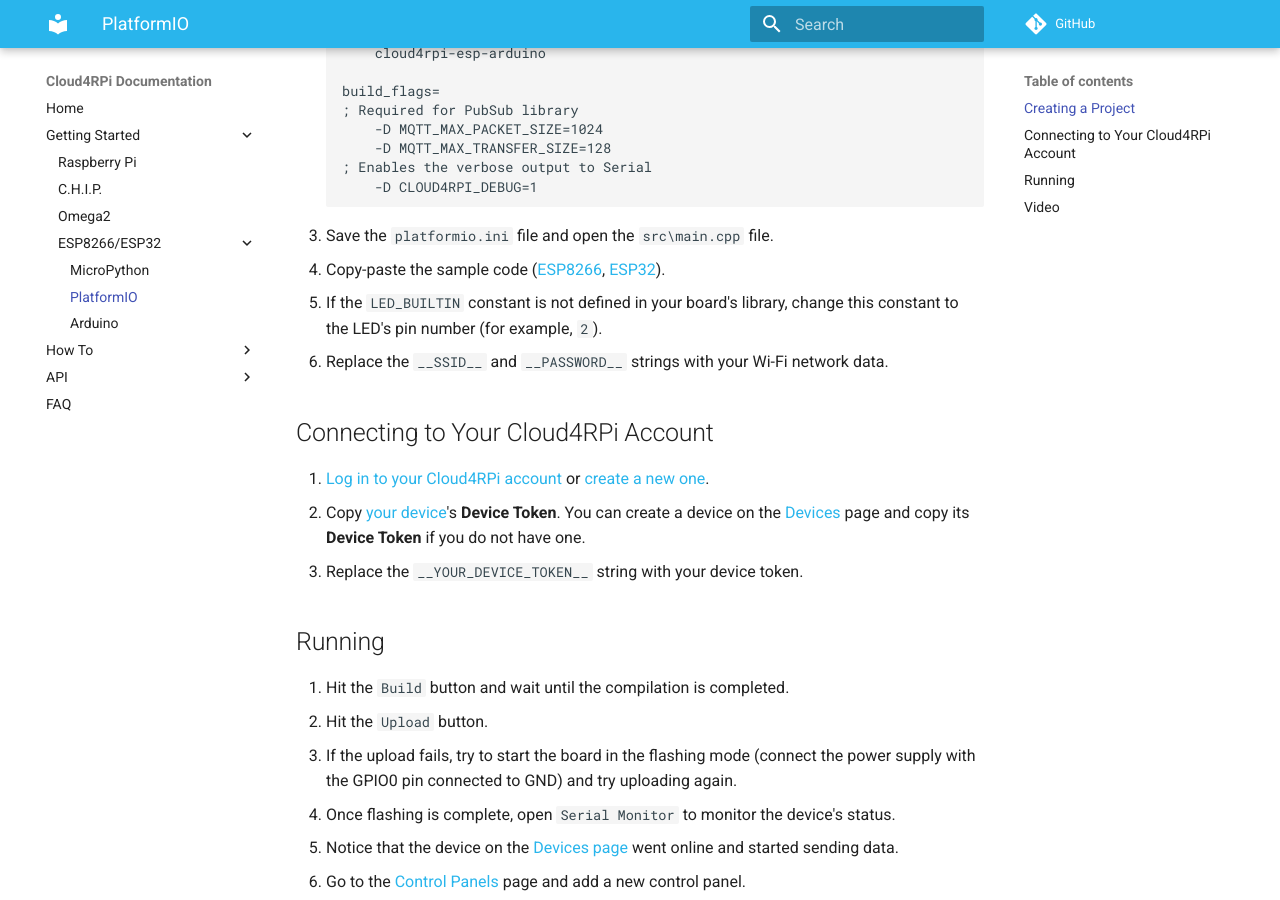
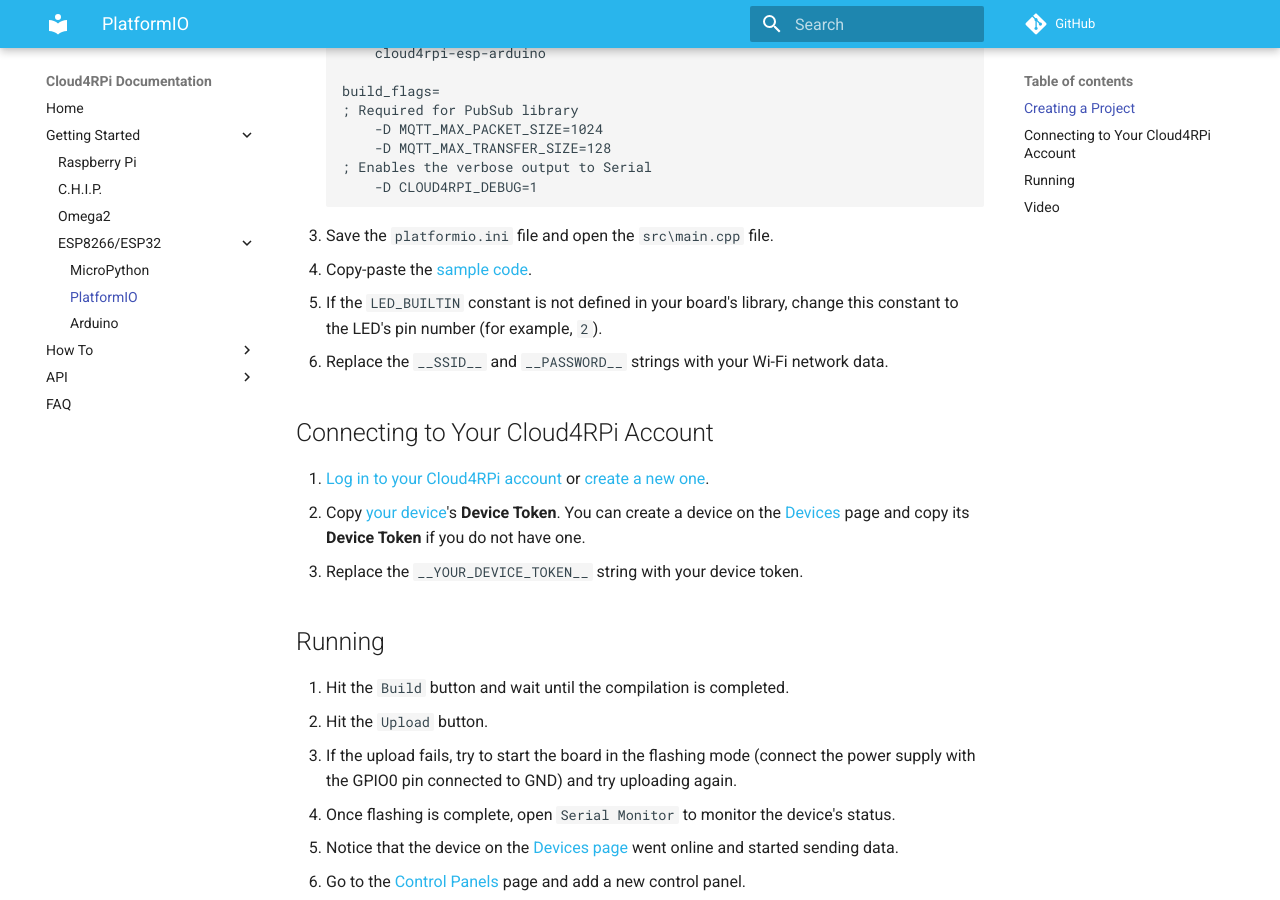
Before and after one commit to cloud4rpi/docs, an MkDocs documentation site: the page built from docs/start/esp-pio.md, in a window 1280 px wide and 900 px high, scrolled down 475 px. Built offline with MkDocs 1.6.1 and Material for MkDocs 9.7.7, drawn with Linux system fonts in a browser that asks for light colours; comment, search, counter and statistics services are not loaded.

Commit message:
Update esp-pio.md

```diff
--- a/docs/start/esp-pio.md
+++ b/docs/start/esp-pio.md
@@ -20,7 +20,7 @@
             -D CLOUD4RPI_DEBUG=1
 
 4. Save the `platformio.ini` file and open the `src\main.cpp` file.
-5. Copy-paste the sample code ([ESP8266](https://github.com/cloud4rpi/cloud4rpi-esp-arduino/blob/master/examples/ESP8266/ESP8266.ino), [ESP32](https://github.com/cloud4rpi/cloud4rpi-esp-arduino/blob/master/examples/ESP32/ESP32.ino)).
+5. Copy-paste the [sample code](https://github.com/cloud4rpi/cloud4rpi-esp-arduino/blob/master/examples/control/control.ino).
 7. If the `LED_BUILTIN` constant is not defined in your board's library, change this constant to the LED's pin number (for example, `2`).
 7. Replace the `__SSID__` and `__PASSWORD__` strings with your Wi-Fi network data.
 
```
